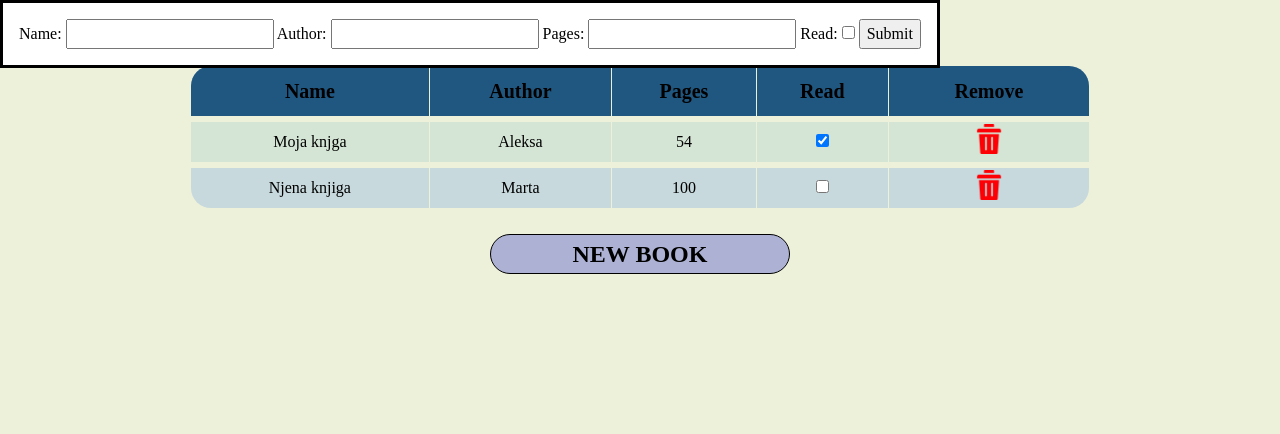
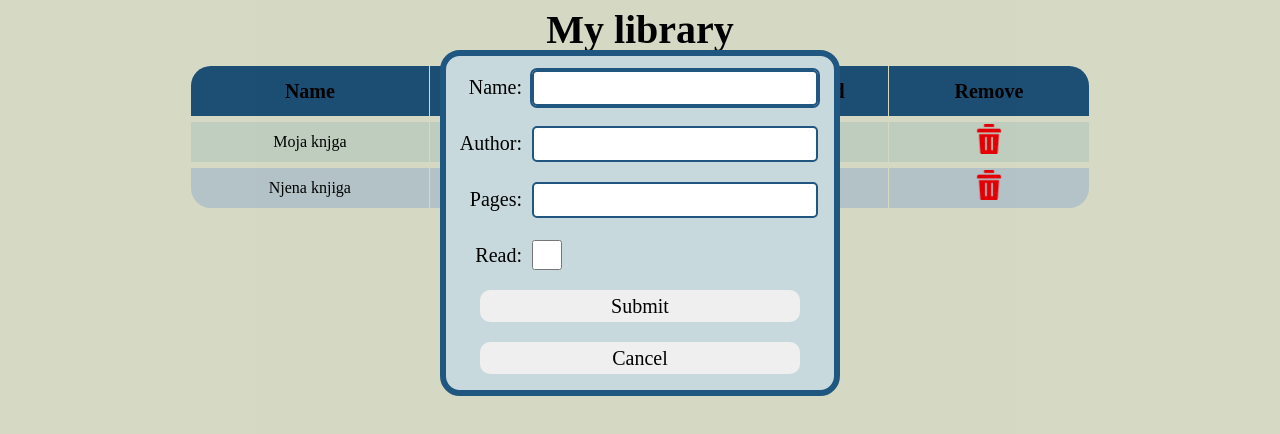
Before and after one commit to AleksaMladenovic/library, a plain HTML site: page index.html in a window 1280 px wide. Both pictures are taken after a click on the button "NEW BOOK". Drawn offline with Linux system fonts and the light colour scheme.

Commit message:
Add style for dialog

```diff
--- a/index.html
+++ b/index.html
@@ -24,21 +24,31 @@
     <button id="btnAddNewBook">
         NEW BOOK
     </button>
-    <dialog open class="addBook">
+    <dialog class="addBook">
         <form method="dialog">
+            <div class="formRow">
+
                 <label for="name">Name:</label>
                 <input type="text" id="name" name="name" required>
+        </div>
 
+            <div class="formRow">
                 <label for="author">Author:</label>
                 <input type="text" id="author" name="author" required>
+            </div>
 
+            <div class="formRow">
                 <label for="pages">Pages:</label>
                 <input type="number" id="pages" name="pages" min="10" step="1" required>
+            </div>
 
+            <div class="formRow">
                 <label for="read">Read:</label>
                 <input type="checkbox" id="read" name="read">
+            </div>
 
             <button id="btnSubmit">Submit</button>
+            <button type="button" id="btnCancel">Cancel</button>
         </form>
     </dialog>
 
--- a/styles.css
+++ b/styles.css
@@ -133,3 +133,62 @@ button#btnAddNewBook {
 h1{
     font-size: 40px;
 }
+
+dialog{
+    top:50px;
+    justify-self: center;
+    width: 400px;
+    background-color:var(--Color2);
+    border: 6px solid var(--Color0);
+    border-radius: 20px;
+}
+form{
+    display: grid;
+    row-gap: 20px;
+    font-size: 20px;
+}
+
+.formRow{
+    display: grid;
+    grid-template-columns: 70px 1fr;
+}
+label{
+    justify-self: right;
+    padding-right: 10px;
+}
+input[type="checkbox"]{
+    justify-self: left;
+    height: 30px;
+    width: 30px;
+
+}
+
+input[type="text"], input[type="number"]{
+    position: relative;
+    top:-2px;
+    border-radius: 2px;
+    outline: 0;
+    border: 2px solid var(--Color0);
+    border-radius: 5px;
+
+}
+input[type="text"]:focus, input[type="number"]:focus{
+    outline: 2px solid var(--Color0);
+
+}
+
+form button{
+    width: 90%;
+    margin-left: auto;
+    margin-right: auto;
+    border: 0;
+    border-radius: 10px;
+}
+
+#btnSubmit:hover{
+    background-color: rgb(165, 226, 165);
+}
+
+#btnCancel:hover{
+    background-color: rgb(235, 117, 117);
+}
```
Lines whose indentation alone changed are shown as unchanged.
